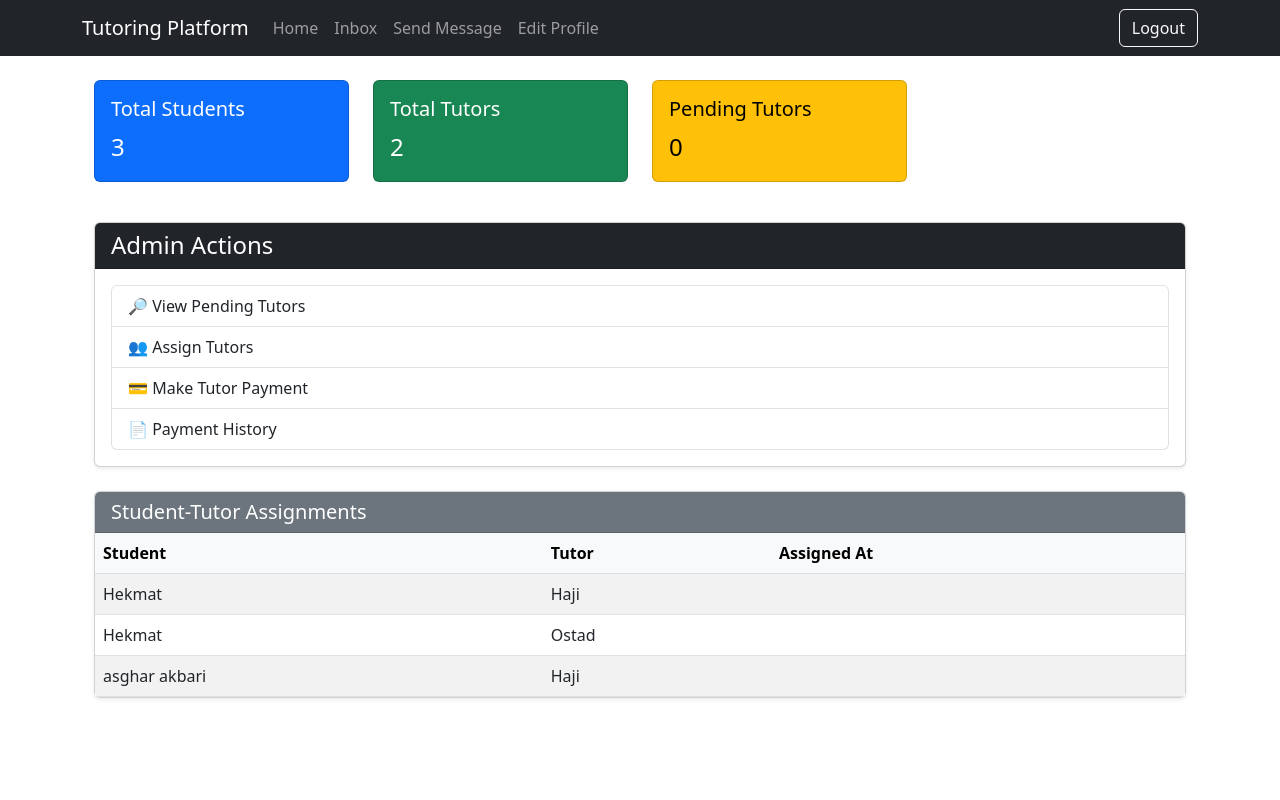
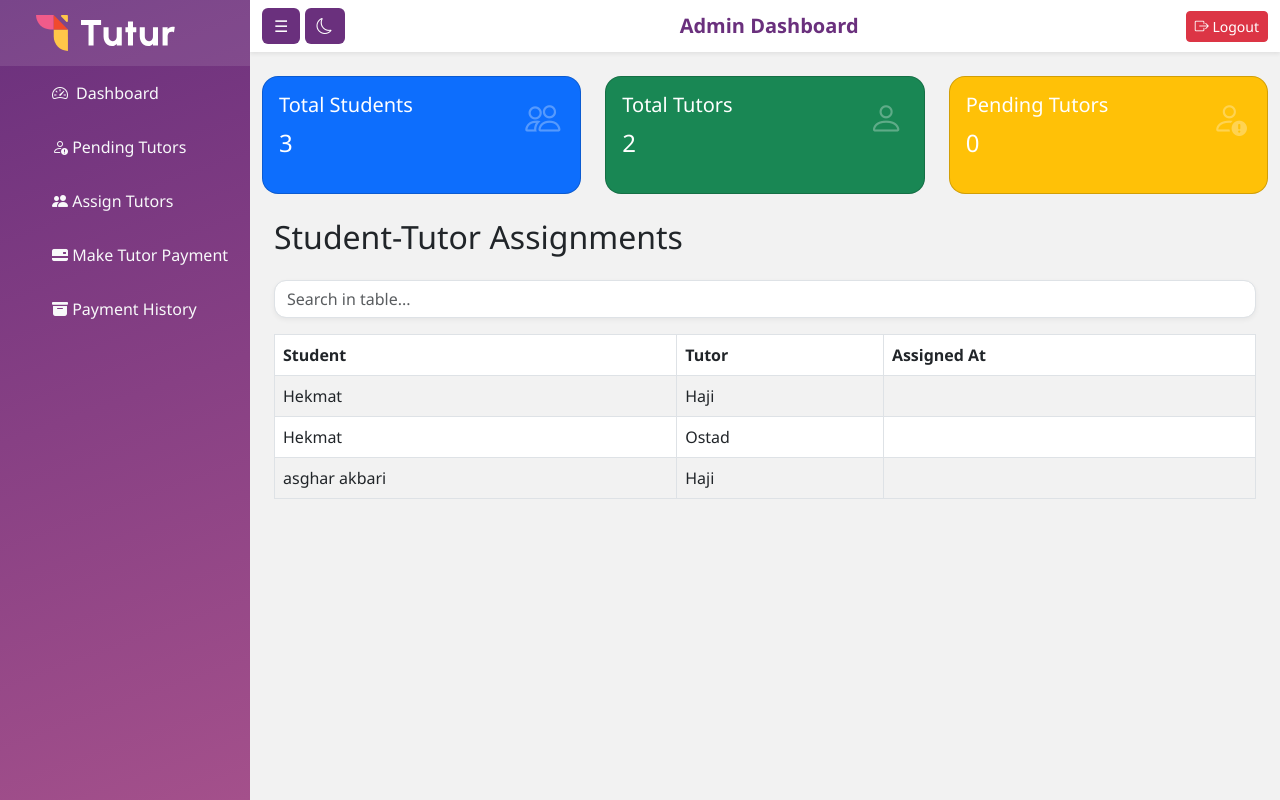
Before and after one commit to HekmatHyper/tutor1, a Django app: page /dashboard/ in a window 1280 px wide. Run offline with Django 5.2, Linux system fonts and the light colour scheme; a user stored in the database is signed in; data comes from the database, SQL or seed files in the repository; both versions use the stored data as it was after the commit; some libraries are stand-ins or nearby versions.

Commit message:
add dashboard base for styling

```diff
--- a/core/templates/dashboard_admin.html
+++ b/core/templates/dashboard_admin.html
@@ -1,76 +1,65 @@
-{% extends 'base.html' %}
+{% extends 'dashboard_base.html' %}
 
 {% block title %}Admin Dashboard{% endblock %}
 
 {% block content %}
-<div class="container mt-4">
-  <!-- Summary Cards -->
-  <div class="row mb-4">
-    <div class="col-md-3">
-      <div class="card text-bg-primary mb-3">
+
+
+<div class="row g-4 mb-4">
+  <div class="col-md-4">
+    <div class="card card-stat bg-primary text-white">
       <div class="card-body">
         <h5 class="card-title">Total Students</h5>
-          <p class="card-text fs-4">{{ student_count }}</p>
+        <p class="fs-4">{{ student_count }}</p>
+        <i class="bi bi-people icon"></i>
       </div>
     </div>
   </div>
-    <div class="col-md-3">
-      <div class="card text-bg-success mb-3">
+  <div class="col-md-4">
+    <div class="card card-stat bg-success text-white">
       <div class="card-body">
         <h5 class="card-title">Total Tutors</h5>
-          <p class="card-text fs-4">{{ tutor_count }}</p>
+        <p class="fs-4">{{ tutor_count }}</p>
+        <i class="bi bi-person icon"></i>
       </div>
     </div>
   </div>
-    <div class="col-md-3">
-      <div class="card text-bg-warning mb-3">
+  <div class="col-md-4">
+    <div class="card card-stat bg-warning text-white">
       <div class="card-body">
         <h5 class="card-title">Pending Tutors</h5>
-          <p class="card-text fs-4">{{ pending_tutor_count }}</p>
+        <p class="fs-4">{{ pending_tutor_count }}</p>
+        <i class="bi bi-person-exclamation icon"></i>
       </div>
     </div>
   </div>
 </div>
 
-  <!-- Actions -->
-  <div class="card shadow-sm mb-4">
-    <div class="card-header bg-dark text-white">
-      <h4 class="mb-0">Admin Actions</h4>
-    </div>
-    <div class="card-body">
-      <div class="list-group">
-        <a href="{% url 'pending_tutors' %}" class="list-group-item list-group-item-action">
-          🔎 View Pending Tutors
-        </a>
-        <a href="{% url 'assign_tutor' %}" class="list-group-item list-group-item-action">
-          👥 Assign Tutors
-        </a>
-        <a href="{% url 'make_payment' %}" class="list-group-item list-group-item-action">
-          💳 Make Tutor Payment
-        </a>
-        <a href="{% url 'payment_history' %}" class="list-group-item list-group-item-action">
-          📄 Payment History
-        </a>
-      </div>
-    </div>
+<!-- Table -->
+
+ {% if assignments %}
+<div class="container my-4">
+  <div class="d-flex justify-content-between align-items-center mb-3">
+    <h2>Student-Tutor Assignments</h2>
   </div>
 
-  <!-- Student-Tutor Assignment Table -->
-  <div class="card shadow-sm">
-    <div class="card-header bg-secondary text-white">
-      <h5 class="mb-0">Student-Tutor Assignments</h5>
-    </div>
-    <div class="card-body p-0">
-      {% if assignments %}
-        <table class="table table-striped mb-0">
-          <thead class="table-light">
+  <input
+    class="form-control mb-3"
+    id="searchInput"
+    type="text"
+    placeholder="Search in table..."
+  />
+
+  <div class="table-responsive">
+    <table id="userTable" class="table table-striped  table-bordered table-hover ">
+      <thead class="sticky-top table-header">
         <tr>
           <th>Student</th>
           <th>Tutor</th>
           <th>Assigned At</th>
         </tr>
       </thead>
-          <tbody>
+      <tbody id="tableBody">
        {% for assignment in assignments %}
         <tr>
           <td>{{ assignment.student.user.full_name }}</td>
@@ -80,10 +69,11 @@
         {% endfor %}
       </tbody>
     </table>
+  </div>
+</div>
 {% else %}
 <p class="text-muted p-3">No assignments available yet.</p>
 {% endif %}
-    </div>
-  </div>
-</div>
+
+
 {% endblock %}
--- /dev/null
+++ b/core/templates/dashboard_base.html
@@ -0,0 +1,252 @@
+<!DOCTYPE html>
+<html lang="en" data-theme="light">
+
+<head>
+  <meta charset="UTF-8" />
+  <meta name="viewport" content="width=device-width, initial-scale=1" />
+  <title>Dashboard with Dark Mode</title>
+
+  <!-- Bootstrap 5 -->
+  <link href="https://cdn.jsdelivr.net/npm/bootstrap@5.3.0/dist/css/bootstrap.min.css" rel="stylesheet" />
+  <!-- Bootstrap Icons -->
+  <link href="https://cdn.jsdelivr.net/npm/bootstrap-icons@1.10.5/font/bootstrap-icons.css" rel="stylesheet" />
+  <!-- Select2 -->
+  <link href="https://cdn.jsdelivr.net/npm/select2@4.1.0-rc.0/dist/css/select2.min.css" rel="stylesheet" />
+
+  <style>
+    :root {
+      --primary: #6a307d;
+      --primary-dark: #53245f;
+      --gradient: linear-gradient(160deg, #6a307d, #a4508b);
+      --light-bg: #f2f2f2;
+      --dark-bg: #121212;
+      --dark-card: #1e1e1e;
+      --text-light: #f8f9fa;
+      --text-dark: #212529;
+    }
+
+    body {
+      font-family: 'Segoe UI', sans-serif;
+      background-color: var(--light-bg);
+      transition: background-color 0.3s, color 0.3s;
+    }
+
+    body.dark {
+      background-color: var(--dark-bg);
+      color: var(--text-light);
+    }
+
+
+
+    /* Sidebar */
+    .sidebar {
+      height: 100vh;
+      width: 250px;
+      position: fixed;
+      top: 0;
+      left: 0;
+      background: var(--gradient);
+      transition: all 0.3s ease;
+      z-index: 1000;
+    }
+
+    .sidebar a {
+      color: var(--text-light);
+      padding: 15px 20px;
+      display: block;
+      text-decoration: none;
+      transition: background 0.3s ease;
+      text-indent: 1rem;
+    }
+
+
+    .sidebar a:hover {
+      background-color: rgba(255, 255, 255, 0.1);
+    }
+
+    .sidebar.collapsed {
+      margin-left: -250px;
+    }
+
+    #main-content {
+      margin-left: 250px;
+      transition: margin-left 0.3s ease;
+    }
+
+    #main-content.full {
+      margin-left: 0;
+    }
+
+    .toggle-btn {
+      border: none;
+      background-color: var(--primary);
+      color: white;
+      padding: 6px 12px;
+      border-radius: 6px;
+    }
+
+    .card {
+      border-radius: 16px;
+      transition: all 0.3s ease;
+    }
+
+    .card-stat {
+      position: relative;
+      color: white;
+    }
+
+    .card-stat .icon {
+      font-size: 2.2rem;
+      position: absolute;
+      top: 15px;
+      right: 20px;
+      opacity: 0.3;
+    }
+
+    .navbar-brand {
+      color: var(--primary);
+      font-weight: bold;
+    }
+
+    .dark .navbar,
+    .dark .card,
+    .dark .form-control,
+    .dark .form-select,
+    .dark .table {
+      background-color: var(--dark-card) !important;
+      color: var(--text-light);
+      border-color: #444;
+    }
+
+    .form-control,
+    .form-select,
+    textarea {
+      border-radius: 12px;
+      box-shadow: 0 2px 5px rgba(0, 0, 0, 0.05);
+    }
+
+    .form-control:focus,
+    .form-select:focus,
+    textarea:focus {
+      border-color: var(--primary);
+      box-shadow: 0 0 0 0.25rem rgba(106, 48, 125, 0.2);
+    }
+
+    .search-input {
+      max-width: 300px;
+      margin-bottom: 15px;
+    }
+    body.dark ::placeholder {
+      color: wheat;
+    }
+
+
+  </style>
+</head>
+
+<body>
+
+  <!-- Sidebar -->
+  <div id="sidebar" class="sidebar">
+
+    <a id="logo" href="{% url 'home' %}">
+      <svg xmlns="http://www.w3.org/2000/svg" width="160" height="36" viewBox="0 0 160 36" fill="none"
+        class="amsvglogo replaced-svg">
+        <path d="M17.7273 14.4H14.1819C6.34608 14.4 0 7.9563 0 0H17.7273V14.4Z" fill="#F05B8A"></path>
+        <path d="M31.909 14.3999V35.9999C24.0732 35.9999 17.7271 29.5562 17.7271 21.5999V14.3999H31.909Z"
+          fill="#FFC649"></path>
+        <path d="M31.909 14.4H17.7271V0L31.909 14.4Z" fill="#F04A2D"></path>
+        <path
+          d="M30.3501 6.78655L25.2256 1.58319C24.6496 0.998319 25.0568 0 25.8711 0H30.9857C31.4922 0 31.8994 0.413445 31.8994 0.927731V6.12101C31.9093 6.95798 30.9261 7.37143 30.3501 6.78655Z"
+          fill="#FFC649"></path>
+        <path d="M65.0983 4.90918V9.96953H57.5706V30.5776H52.5277V9.96953H45V4.90918H65.0983Z" fill="white"></path>
+        <path
+          d="M67.5393 21.5753V12.243H72.5821V21.502C72.5821 22.3698 72.7587 23.1582 73.112 23.8672C73.4652 24.5761 73.9586 25.1445 74.592 25.5723C75.2375 25.9879 75.9806 26.1957 76.8211 26.1957C77.6615 26.1957 78.368 25.9879 78.9405 25.5723C79.5252 25.1445 79.9698 24.5761 80.2743 23.8672C80.5788 23.1582 80.7311 22.3698 80.7311 21.502V12.243H85.774V30.5776H80.7311V28.6892C80.1586 29.3859 79.4704 29.9604 78.6664 30.4126C77.8747 30.8649 76.9672 31.091 75.944 31.091C74.2144 31.091 72.7222 30.6632 71.4676 29.8076C70.2251 28.952 69.2629 27.803 68.5807 26.3607C67.8986 24.9183 67.5514 23.3232 67.5393 21.5753Z"
+          fill="white"></path>
+        <path
+          d="M100.286 17.3034H96.9976V30.5776H91.9548V17.3034H89.4333V12.243H91.9548V6.48596H96.9976V12.243H100.286V17.3034Z"
+          fill="white"></path>
+        <path
+          d="M103.769 21.5753V12.243H108.812V21.502C108.812 22.3698 108.989 23.1582 109.342 23.8672C109.695 24.5761 110.188 25.1445 110.822 25.5723C111.467 25.9879 112.21 26.1957 113.051 26.1957C113.891 26.1957 114.598 25.9879 115.17 25.5723C115.755 25.1445 116.2 24.5761 116.504 23.8672C116.809 23.1582 116.961 22.3698 116.961 21.502V12.243H122.004V30.5776H116.961V28.6892C116.388 29.3859 115.7 29.9604 114.896 30.4126C114.105 30.8649 113.197 31.091 112.174 31.091C110.444 31.091 108.952 30.6632 107.697 29.8076C106.455 28.952 105.493 27.803 104.811 26.3607C104.128 24.9183 103.781 23.3232 103.769 21.5753Z"
+          fill="white"></path>
+        <path
+          d="M137.96 17.4134C137.631 17.1689 137.265 16.9795 136.863 16.845C136.461 16.6983 136.017 16.625 135.53 16.625C134.701 16.625 133.995 16.8389 133.41 17.2667C132.838 17.6823 132.399 18.2446 132.095 18.9535C131.802 19.6624 131.656 20.4508 131.656 21.3187V30.5776H126.577V12.243H131.62V14.1315C132.204 13.4226 132.892 12.8542 133.684 12.4264C134.488 11.9863 135.402 11.7663 136.425 11.7663C136.839 11.7663 137.241 11.7785 137.631 11.803C138.021 11.8152 138.398 11.8763 138.764 11.9863L137.96 17.4134Z"
+          fill="white"></path>
+      </svg>
+
+    </a>
+
+
+    <a href="{% url 'dashboard' %}"><i class="bi bi-speedometer2 me-2"></i>Dashboard</a>
+    <a href="{% url 'pending_tutors' %}"><i class="bi bi-person-exclamation"></i> Pending Tutors </a>
+    <a href="{% url 'assign_tutor' %}"><i class="bi bi-people-fill"></i> Assign Tutors</a>
+    <a href="{% url 'make_payment' %}"><i class="bi bi-credit-card-2-back-fill"></i> Make Tutor Payment</a>
+    <a href="{% url 'payment_history' %}"><i class="bi bi-archive-fill"></i> Payment History </a>
+
+  </div>
+
+  <!-- Main Content -->
+  <div id="main-content">
+    <nav class="navbar bg-white shadow-sm">
+      <div class="container-fluid d-flex justify-content-between align-items-center">
+        <div>
+          <button class="toggle-btn" onclick="toggleSidebar()">☰</button>
+          <button class="toggle-btn" onclick="toggleDarkMode()">
+            <i class="bi bi-moon"></i>
+          </button>
+        </div>
+        <div>
+          <span class="navbar-brand ms-4">{% block title %}Admin Dashboard{% endblock %}</span>
+        </div>
+        <div>
+
+        <form action="{% url 'logout' %}" method="post" class="d-inline">
+          {% csrf_token %}
+           <button class="btn btn-danger btn-sm" onclick="toggleDarkMode()">
+            <i class="bi  bi-box-arrow-right"></i> Logout
+          </button>
+        </form>
+
+
+
+        </div>
+      </div>
+    </nav>
+    <!--content   -->
+     <div class="container mt-4">
+         {% block content %}{% endblock %}
+     </div>
+    <!--  -->
+  </div>
+
+  <!-- Scripts -->
+
+  <script src="https://cdnjs.cloudflare.com/ajax/libs/jquery/3.7.1/jquery.min.js"></script>
+  <script src="https://cdn.jsdelivr.net/npm/bootstrap@5.3.0/dist/js/bootstrap.bundle.min.js"></script>
+  <script src="https://cdn.jsdelivr.net/npm/select2@4.1.0-rc.0/dist/js/select2.min.js"></script>
+  <script>
+    // Sidebar toggle
+    function toggleSidebar() {
+      document.getElementById('sidebar').classList.toggle('collapsed');
+      document.getElementById('main-content').classList.toggle('full');
+    }
+    // Dark mode toggle
+    function toggleDarkMode() {
+      var dark = document.body.classList.toggle('dark');
+      const table = document.querySelector('table');
+      table.classList.toggle('table-dark', dark);
+
+
+    }
+    // Live search
+    document.getElementById('searchInput').addEventListener('keyup', function () {
+      let filter = this.value.toLowerCase();
+      let rows = document.querySelectorAll('#userTable tr');
+      rows.forEach(row => {
+        row.style.display = row.textContent.toLowerCase().includes(filter) ? '' : 'none';
+      });
+    });
+  </script>
+</body>
+
+</html>
--- a/core/templates/payment_history.html
+++ b/core/templates/payment_history.html
@@ -1,4 +1,4 @@
-{% extends 'base.html' %}
+{% extends 'dashboard_base.html' %}
 {% block title %}Payment History{% endblock %}
 
 {% block content %}
```
Also changed, not shown: db.sqlite3. Lines whose indentation alone changed are shown as unchanged.
